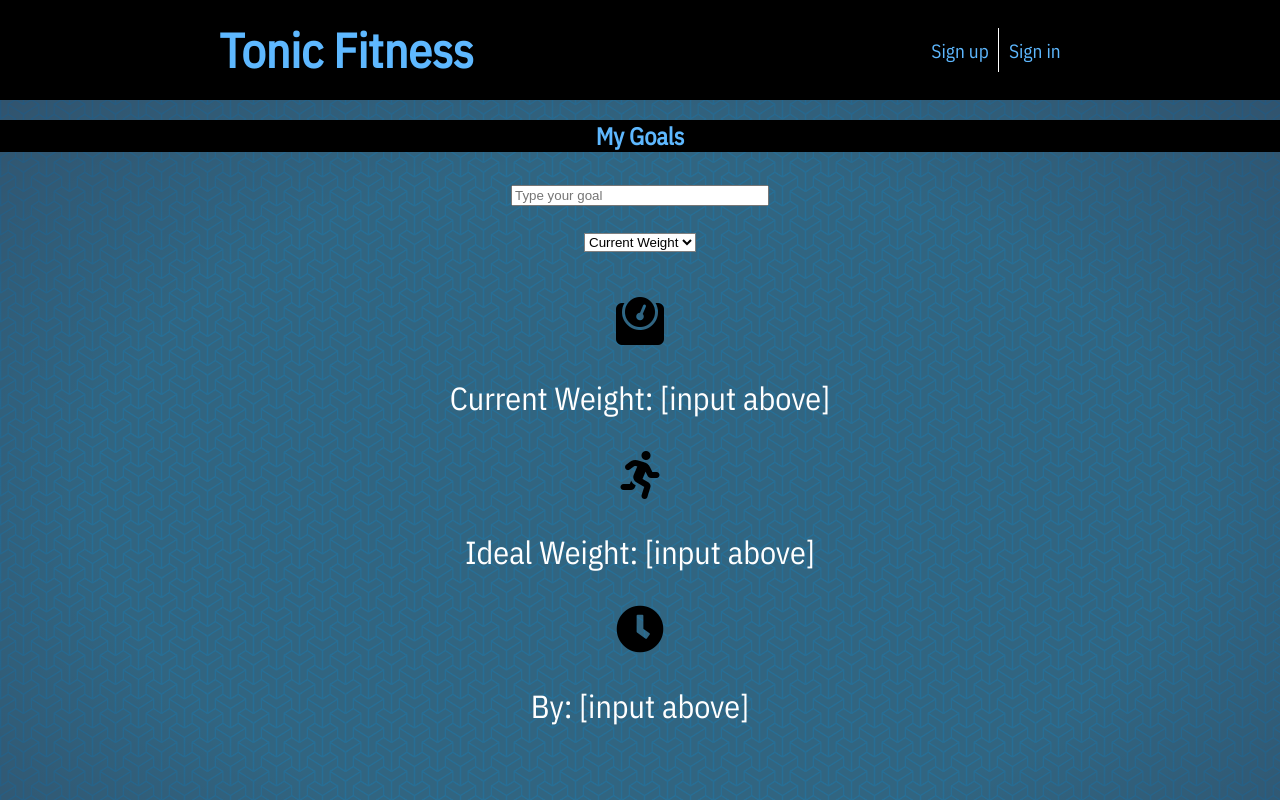
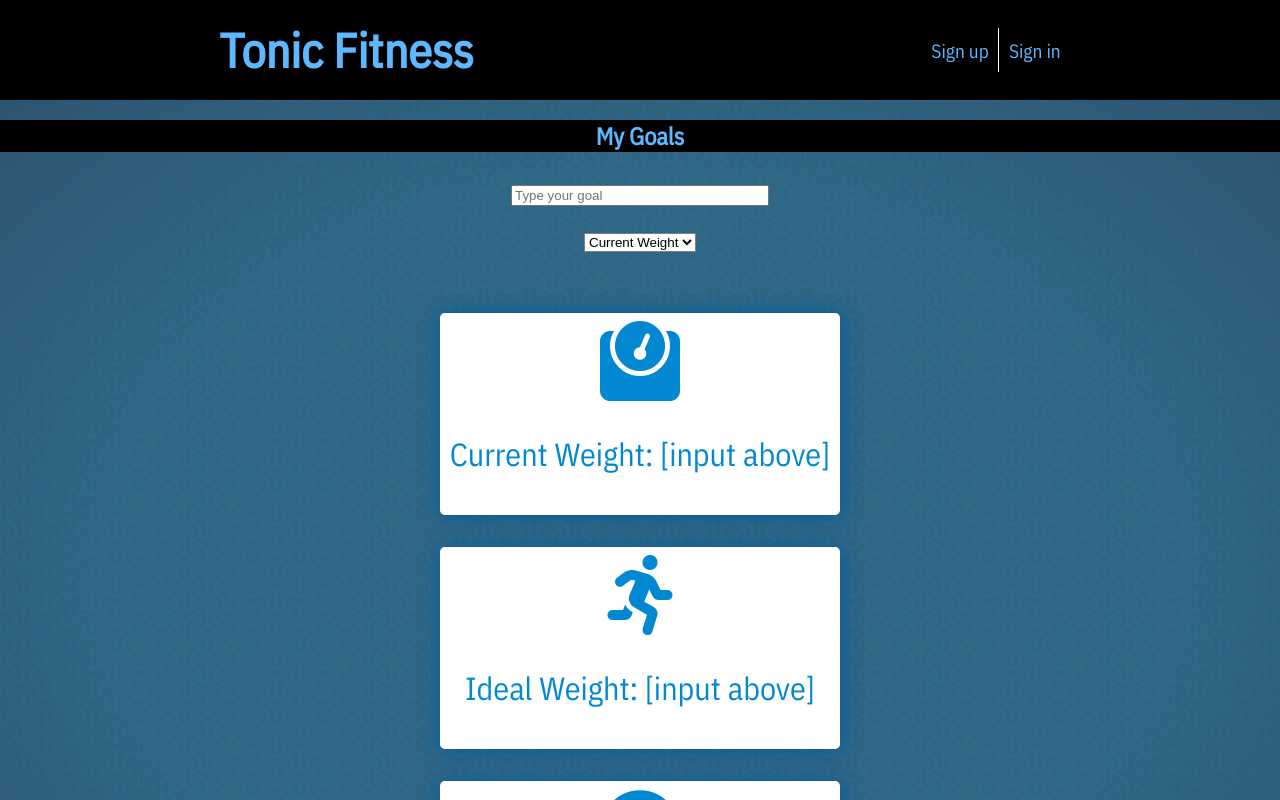
Before and after one commit to chingu-voyages/geckos-project-11, a React (Create React App) app in the folder tonic-fitness/: page /goals in a window 1280 px wide. Shown: the top 800 px of the page. Built offline with nearby package versions, Linux system fonts and the light colour scheme.

Commit message:
Set style and layout for Goals on larger screens

```diff
--- a/tonic-fitness/src/components/Goals.js
+++ b/tonic-fitness/src/components/Goals.js
@@ -46,19 +46,19 @@ class Goals extends Component  {
             </select>
         </section>
         <section className="goal-display">
-          <article className="flex-col">
+          <article className="goal-box flex-col">
               <i className="fas fa-weight"></i>
-            <p className="heading-text"> Current Weight: <span className='weight'>{UI.weight}</span>
+            <p className="heading-text dark-text"> Current Weight: <span className='weight'>{UI.weight}</span>
             </p>
           </article>
-          <article className="flex-col">
+          <article className="goal-box flex-col">
               <i className="fas fa-running"></i>
-            <p className="heading-text"> Ideal Weight: <span className='goal'>{UI.goal}</span>
+            <p className="heading-text dark-text"> Ideal Weight: <span className='goal'>{UI.goal}</span>
             </p>
           </article>
-          <article className="flex-col">
+          <article className="goal-box flex-col">
               <i className="fas fa-clock"></i>
-            <p className="heading-text"> By: <span className='by'>{UI.by}</span>
+            <p className="heading-text dark-text"> By: <span className='by'>{UI.by}</span>
             </p>
           </article>
         </section>
--- a/tonic-fitness/src/stylesheets/Goals.scss
+++ b/tonic-fitness/src/stylesheets/Goals.scss
@@ -7,7 +7,6 @@
     font-family: $font-main;
     grid-column: c1 / c2;
     grid-row: r2 / r3;
-    height: 100vh;
 
     .header {
       width: 100%;
@@ -45,6 +44,21 @@
       margin: 2em 0;
     }
 
+    .goal-box {
+      width: 100%;
+      max-width: 250px;
+      padding: 0.5em 0;
+      margin: 1em 0;
+      border-radius: 0.3em;
+      color: $color-secondary;
+      background-color: #ffffff;
+      box-shadow: 1px 1px 20px $color-dark;
+    }
+
+    .dark-text {
+      color: $color-secondary;
+    }
+
     .fas {
       font-size: 3em;
     }
@@ -62,3 +76,19 @@
     }
 
 }
+
+@media only screen and (min-width:600px) {
+
+ #goals {
+
+   .goal-box {
+     max-width: 400px;
+   }
+
+   .fas {
+     font-size: 5em;
+   }
+
+ }
+
+}
```
